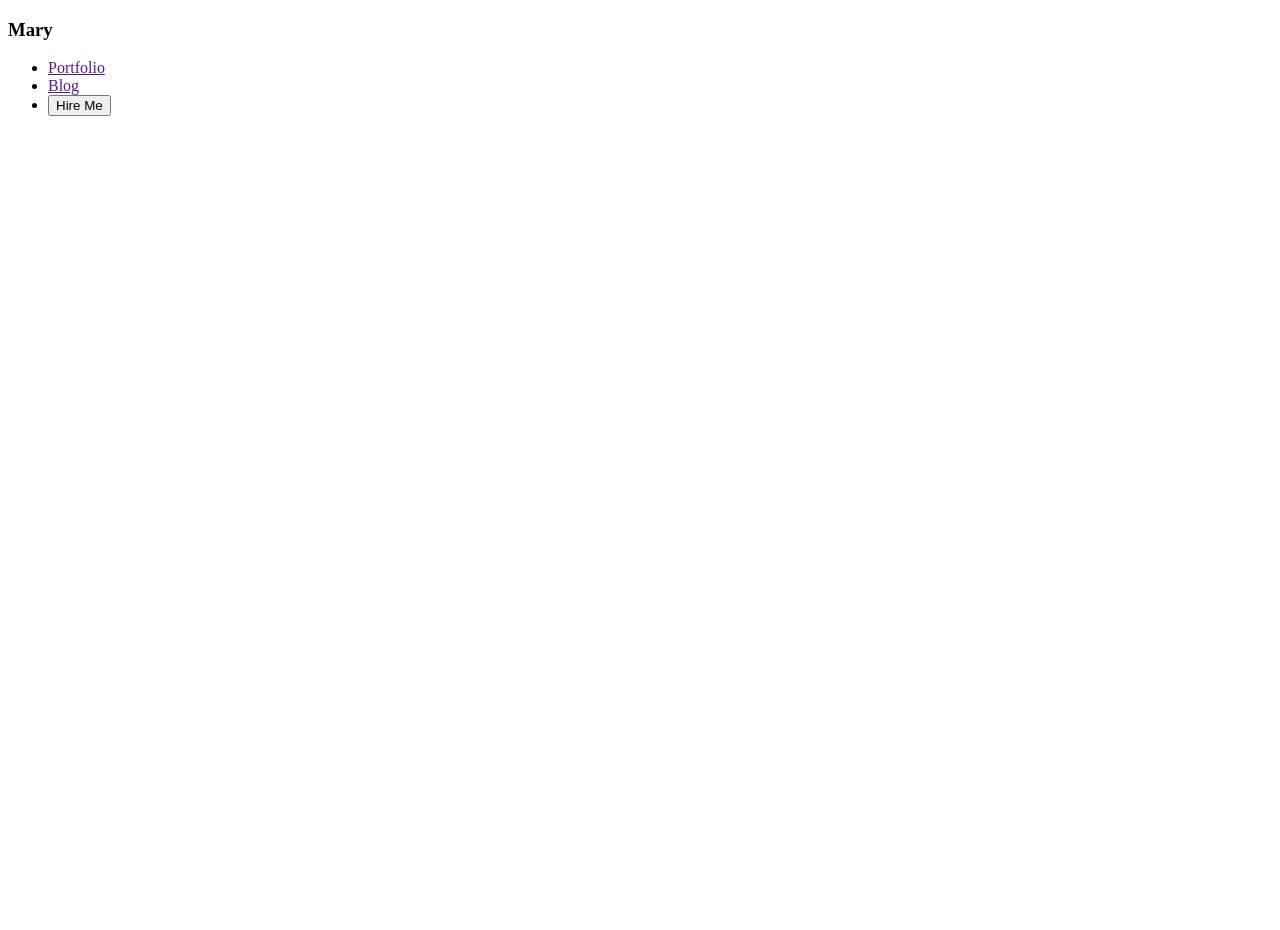
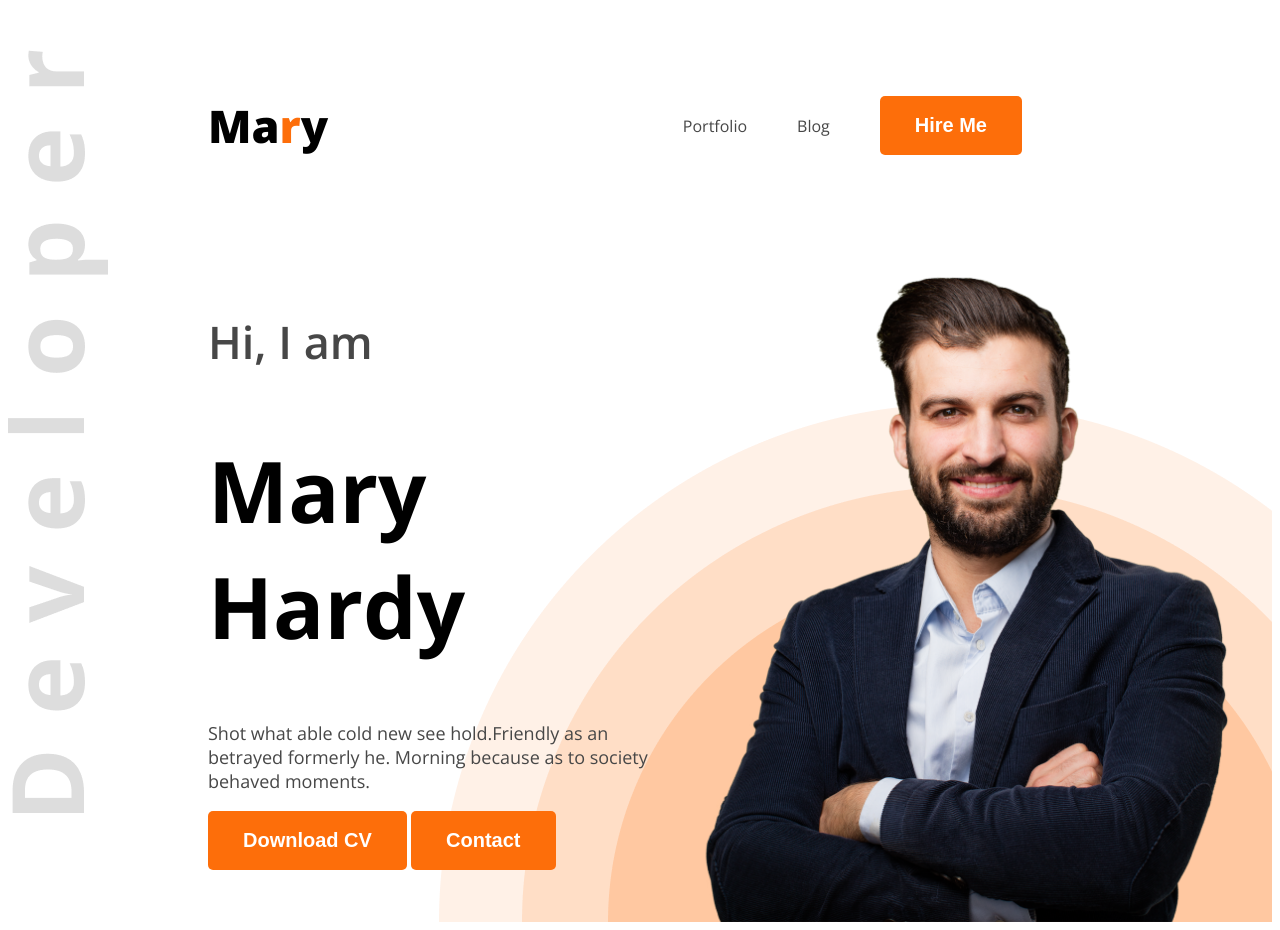
Before and after one commit to b1PR0/web-developer-portfolio, a plain HTML site: page index.html in a window 1280 px wide. Before the commit the page ends 800 px from the top, so only its background shows below. Drawn offline with nearby package versions, Linux system fonts and the light colour scheme.

Commit message:
banner complete

```diff
--- a/index.html
+++ b/index.html
@@ -1,20 +1,39 @@
 <!DOCTYPE html>
 <html lang="en">
   <head>
-    <meta charset="UTF-8">
-    <meta name="viewport" content="width=device-width, initial-scale=1.0">
+    <meta charset="UTF-8" />
+    <meta name="viewport" content="width=device-width, initial-scale=1.0" />
     <title>Web Developer Portfolio</title>
+    <link rel="preconnect" href="https://fonts.googleapis.com" />
+    <link rel="preconnect" href="https://fonts.gstatic.com" crossorigin />
+    <link
+      href="https://fonts.googleapis.com/css2?family=Open+Sans:ital,wght@0,300..800;1,300..800&display=swap"
+      rel="stylesheet"
+    />
+    <link rel="stylesheet" href="styles/style.css" />
   </head>
-<body>
-    <header>
+  <body class="open-sans-normal">
+    <header class="header">
       <nav>
-            <h3>Mary</h3>
+        <h3 class="nav-title">Ma<span class="text-primary">r</span>y</h3>
         <ul>
-                <li><a href="">Portfolio</a></li>
-                <li><a href="">Blog</a></li>
-                <li><a href=""><button>Hire Me</button></a></li>
+          <li><a class="dark-2" href="">Portfolio</a></li>
+          <li><a class="dark-2" href="">Blog</a></li>
+          <li><a href=""><button class="btn-primary">Hire Me</button></a></li>
         </ul>
       </nav>
+      <div class="banner">
+        <div class="banner-content">
+            <h4 class="banner-greetings dark-2">Hi, I am</h4>
+            <h1 class="banner-title">Mary Hardy</h1>
+            <p class="banner-description dark-2">
+                Shot what able cold new see hold.Friendly as an betrayed formerly he. Morning because as to society behaved moments.
+            </p>
+            <button class="btn-primary">Download CV</button>
+            <button class="btn-primary">Contact</button>
+        </div>
+        <img class="banner-pp" src="images/hardy.png" alt="">
+      </div>
     </header>
     <main>
 
@@ -22,6 +41,5 @@
     <footer>
 
     </footer>
-
   </body>
 </html>
--- a/styles/style.css
+++ b/styles/style.css
@@ -0,0 +1,79 @@
+.open-sans-normal {
+  font-family: "Open Sans", sans-serif;
+  font-optical-sizing: auto;
+  /* font-weight: <weight>; */
+  font-style: normal;
+  font-variation-settings: "wdth" 100;
+}
+
+/* Header styles */
+    .header{
+      background-image: url('../images/developer.png'), url('../images/header_bg.png');
+      background-repeat: no-repeat;
+      background-position: top left, bottom right;
+    }
+/* Shared styles */
+.text-primary {
+  color: #fd6e0a;
+}
+.dark-2 {
+  color: #474747;
+
+}
+.btn-primary{
+  background-color: #fd6e0a;
+  font-weight: bold;
+  font-size: 20px;
+  color: white;
+  padding: 18px 35px;
+  border-radius: 5px;
+  border: none;
+}
+
+/* Nav styles */
+nav {
+  display: flex;
+  align-items: center;
+  justify-content: space-between;
+  margin: 50px 200px;
+}
+nav ul{
+  display: flex;
+  align-items: center;
+}
+.nav-title {
+  font-weight: 800;
+  font-size: 45px;
+}
+nav ul li{
+  list-style-type: none;
+  margin-right: 50px;
+}
+nav li a{
+  text-decoration: none;
+}
+
+/* Banner styles */
+.banner{
+  display: flex;
+  justify-content: space-between;
+  margin: 0 35px 0 200px;
+}
+.banner-content{
+  max-width: 580px;
+}
+.banner-title{
+  font-size: 85px;
+  font-weight: bold;
+
+}
+.banner-greetings{
+ font-size: 45px;
+ font-weight: 600;
+}
+.banner-description{
+  font-size: 18px;
+}
+.banner-pp{
+  width: 580px;
+}
```
Lines whose indentation alone changed are shown as unchanged.
